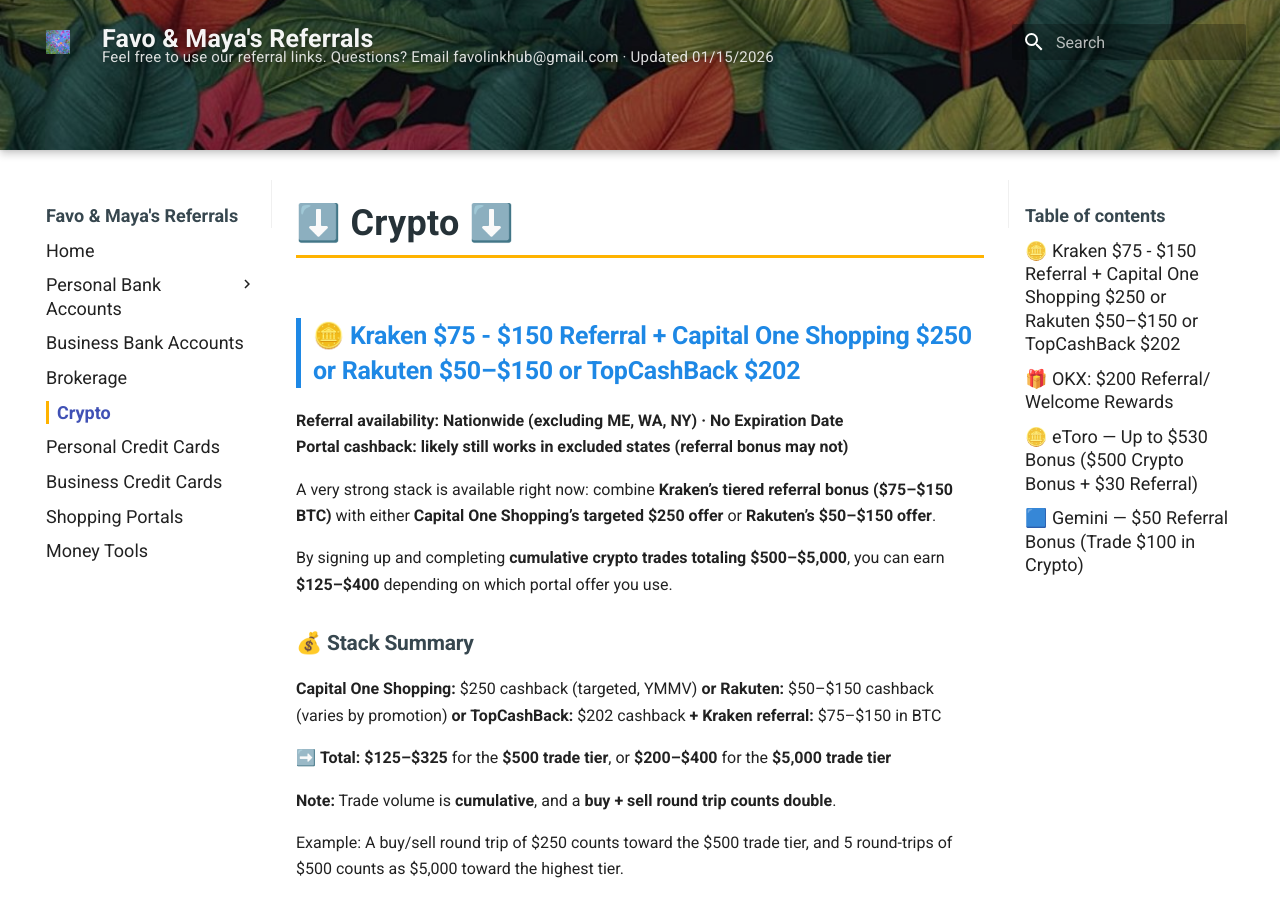
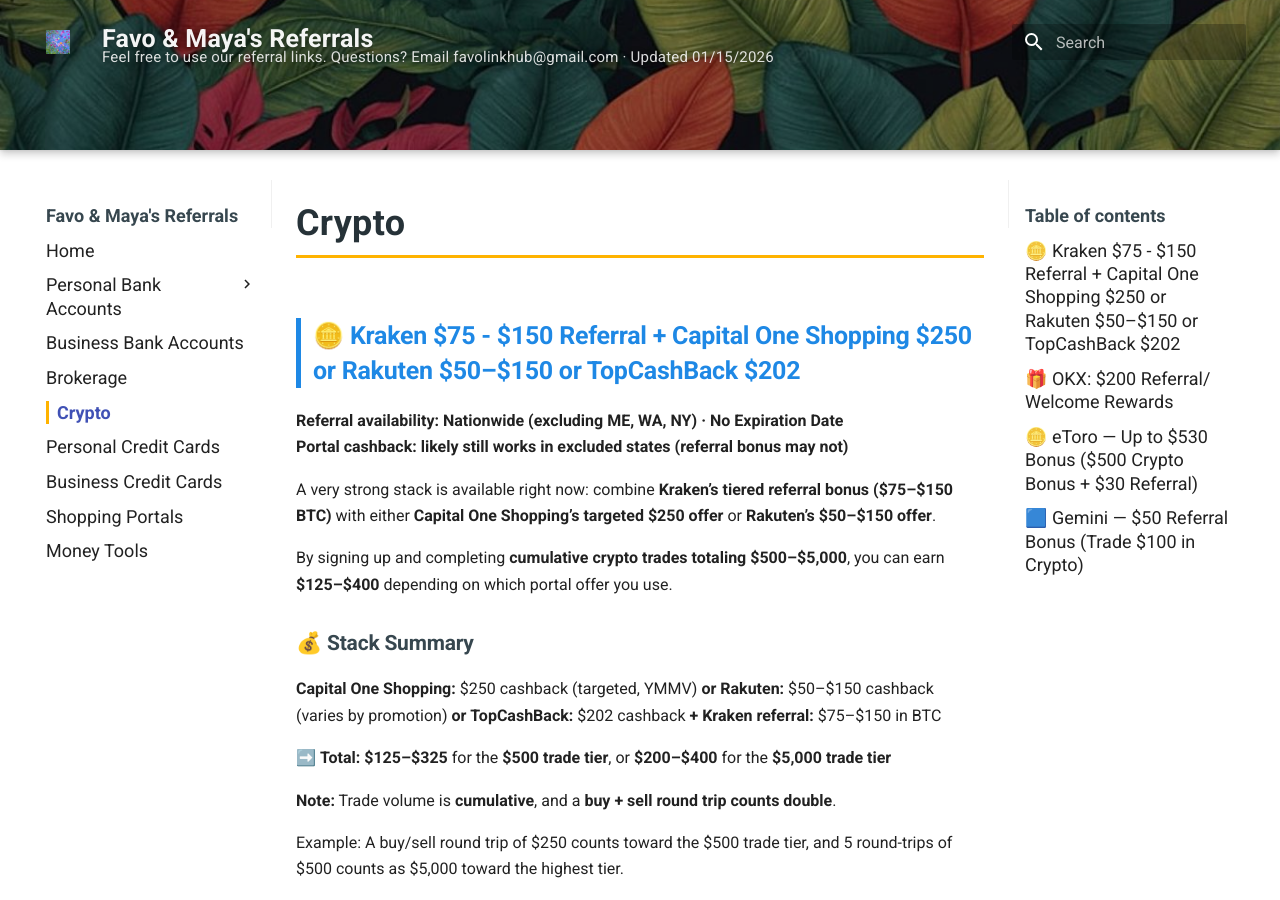
Before and after one commit to whispersofzephyr/favolinkhub-site, an MkDocs documentation site: the page built from docs/crypto.md, in a window 1280 px wide and 900 px high. Built offline with MkDocs 1.6.1 and Material for MkDocs 9.7.7, drawn with Linux system fonts in a browser that asks for light colours.

```diff
--- a/docs/crypto.md
+++ b/docs/crypto.md
@@ -1,4 +1,4 @@
-# ⬇️ Crypto ⬇️
+# Crypto
 
 ## 🪙 Kraken $75 - $150 Referral + Capital One Shopping $250 or Rakuten $50–$150 or TopCashBack $202
 
```
